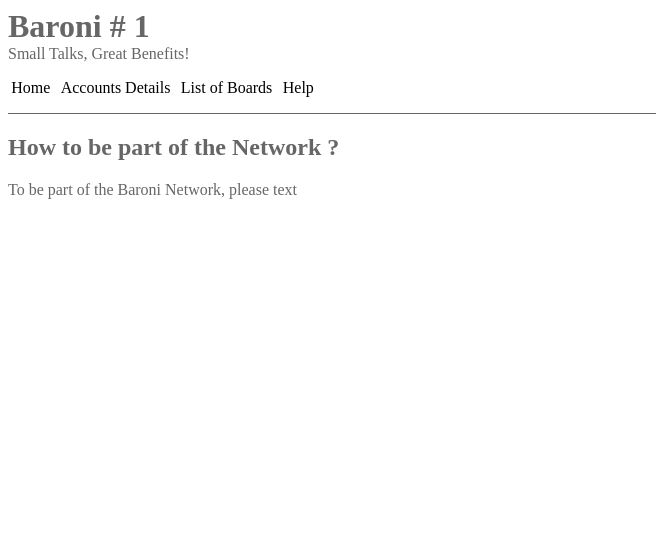
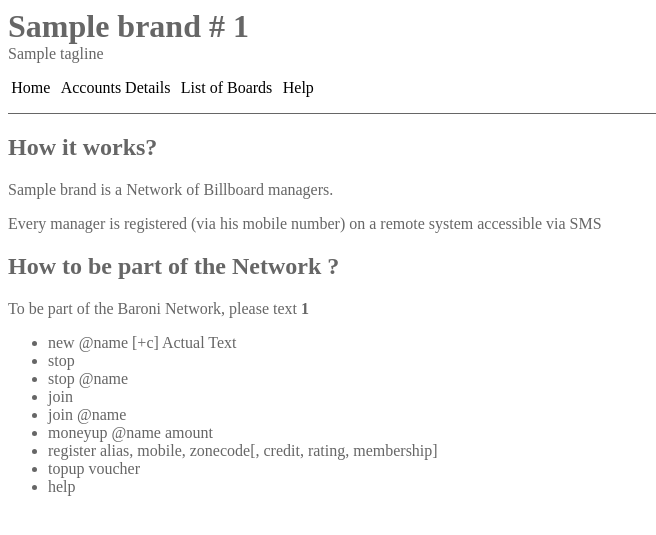
Before and after one commit to mberg/rapidsms2, a Django app: template apps/billboard/templates/help.html in a window 1280 px wide. Shown: the top 535 px of the page, without its empty margins (0-656 px from the left). Run offline with Django 3.2, Linux system fonts and the light colour scheme; the template is opened without the code that fills it: most values are stand-ins (such as "Sample title", 1, 10 or a date in 2020).

Commit message:
Minor UI changes

```diff
--- a/apps/billboard/app.py
+++ b/apps/billboard/app.py
@@ -150,7 +150,7 @@ class App (rapidsms.app.App):
     # message sending helper
     def followup_stop(self, sender):
         # we charge the manager if he has credit but don't prevent sending if he hasn't.
-        if config['send_exit_notif']:
+        if bool(config['send_exit_notif']):
             recipients  = Member.active_boards()
             send_message(self.backend, sender, recipients, _(u"Info: %(member)s has left the network.") % {'member':sender.alias_display()}, 'exit_notif_all', True)
         send_message(self.backend, Member.system(), sender, _(u"You have now left the network. Your balance, shall you come back, is %(credit)s. Good bye.") % {'credit':price_fmt(sender.credit)}, 'exit_notif_board', True)
@@ -192,7 +192,7 @@ class App (rapidsms.app.App):
 
     # message sending helper
     def followup_join(self, sender):
-        if config['send_join_notif']:
+        if bool(config['send_join_notif']):
             recipients  = Member.active_boards()
             recipients.remove(sender)
             try:
--- a/apps/billboard/templates/body.html
+++ b/apps/billboard/templates/body.html
@@ -54,8 +54,8 @@ td.text {
 <body>
 <div id="header">
 {% block header %}
-    <h1>Baroni # {{ conf.service_num }}</h1>
-    <p class="tagline">Small Talks, Great Benefits!</p>
+    <h1>{{ conf.brand }} # {{ conf.service_num }}</h1>
+    <p class="tagline">{{ conf.tagline }}</p>
     <ul id="menu">
     <li><a href="/">Home</a></li>
     <li><a href="/history">Accounts Details</a></li>
--- a/apps/billboard/templates/help.html
+++ b/apps/billboard/templates/help.html
@@ -3,7 +3,23 @@
 {% block title %}Help{% endblock %}
 
 {% block content %}
+<h2>How it works?</h2>
+<p>{{ conf.brand }} is a Network of Billboard managers.</p>
+<p>Every manager is registered (via his mobile number) on a remote system accessible via SMS</p>
+
 <h2>How to be part of the Network ?</h2>
-<p>To be part of the Baroni Network, please text</p>
+<p>To be part of the Baroni Network, please text <strong>{{ conf.service_num }}</strong></p>
+
+<ul>
+<li>new @name [+c] Actual Text</li>
+<li>stop</li>
+<li>stop @name</li>
+<li>join</li>
+<li>join @name</li>
+<li>moneyup @name amount</li>
+<li>register alias, mobile, zonecode[, credit, rating, membership]</li>
+<li>topup voucher</li>
+<li>help</li>
+</ul>
 
 {% endblock %}
```
Also changed, not shown: apps/billboard/models.py (+2 -5 lines), apps/billboard/views.py (+10 -5 lines).
